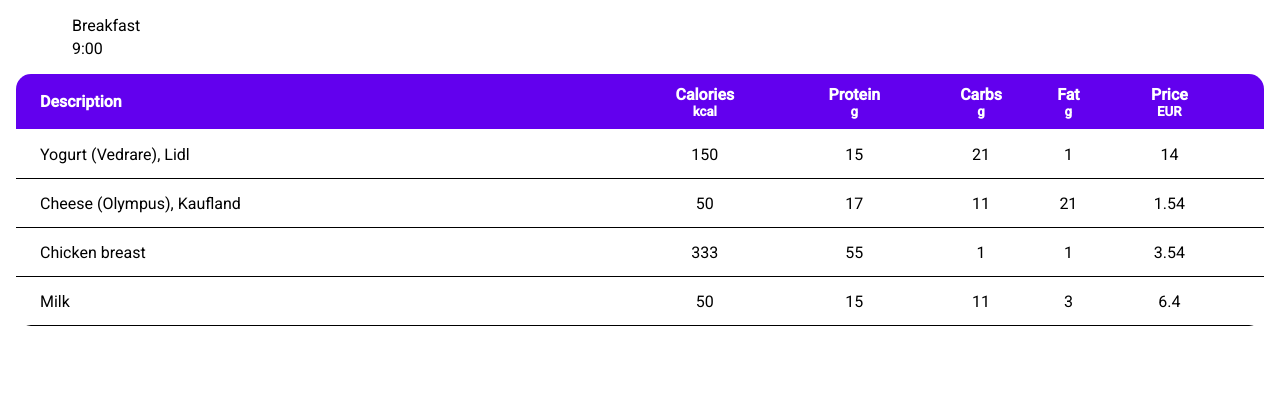
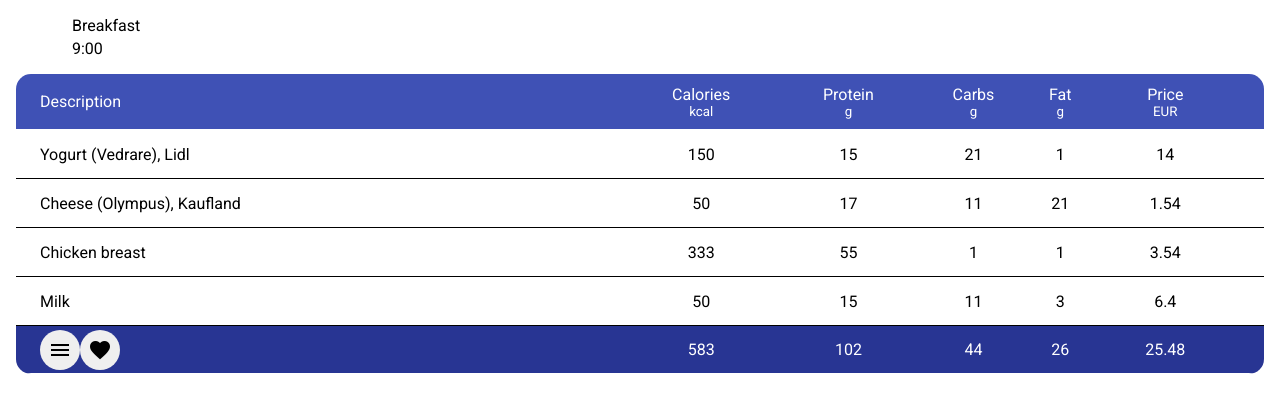
Before and after one commit to vanshianec/nutrition-assistant-fe, an Angular app: page / in a window 1280 px wide. Shown: the top 412 px of the page. Built offline with nearby package versions, Linux system fonts and the light colour scheme.

Commit message:
[NA-4] Add table footer displaying total amount from each column

```diff
--- a/src/app/app.module.ts
+++ b/src/app/app.module.ts
@@ -8,6 +8,7 @@ import {MatCardModule} from '@angular/material/card';
 import {MatButtonModule} from "@angular/material/button";
 import {MatTableModule} from '@angular/material/table';
 import { FoodTableComponent } from './core/meal/content/food-table/food-table.component';
+import {MatIconModule} from "@angular/material/icon";
 
 @NgModule({
   declarations: [
@@ -20,7 +21,8 @@ import { FoodTableComponent } from './core/meal/content/food-table/food-table.co
     BrowserAnimationsModule,
     MatCardModule,
     MatButtonModule,
-    MatTableModule
+    MatTableModule,
+    MatIconModule
   ],
   providers: [],
   bootstrap: [AppComponent]
--- a/src/app/core/meal/content/food-table/food-table.component.html
+++ b/src/app/core/meal/content/food-table/food-table.component.html
@@ -4,13 +4,26 @@
   <ng-container matColumnDef="{{column.name}}" *ngFor="let column of columnData; first as isFirst">
     <div>
       <th mat-header-cell *matHeaderCellDef>
-        <div class = "header-cell-content">
+        <div class="header-cell-content">
           <span>{{column.name | titlecase}}</span>
           <small>{{column?.displayUnit}}</small>
         </div>
       </th>
     </div>
     <td mat-cell *matCellDef="let element"> {{element[column.name]}} </td>
+    <ng-container  *ngIf="isFirst">
+      <td mat-footer-cell *matFooterCellDef>
+        <button mat-icon-button color="primary" aria-label="Example icon button with a heart icon">
+          <mat-icon>menu</mat-icon>
+        </button>
+        <button mat-icon-button color="primary" aria-label="Example icon button with a heart icon">
+          <mat-icon>favorite</mat-icon>
+        </button>
+      </td>
+    </ng-container >
+    <ng-container *ngIf="!isFirst">
+      <td mat-footer-cell *matFooterCellDef>{{getTotalAmount(column.name) | number}}</td>
+    </ng-container>
   </ng-container>
 
   <!-- Expanded Content Column - The detail row is made up of this one column that spans across all columns -->
@@ -38,4 +51,5 @@
       (click)="expandedElement = expandedElement === element ? null : element">
   </tr>
   <tr mat-row *matRowDef="let row; columns: ['expandedDetail']" class="detail-row"></tr>
+  <tr mat-footer-row *matFooterRowDef="columnToDisplay"></tr>
 </table>
--- a/src/app/core/meal/content/food-table/food-table.component.scss
+++ b/src/app/core/meal/content/food-table/food-table.component.scss
@@ -13,11 +13,12 @@ tr.detail-row {
   height: 0;
 }
 
-.mat-header-cell:not(:first-child), .mat-cell:not(:first-child) {
+.mat-header-cell:not(:first-child), td.mat-footer-cell:not(:first-child), .mat-cell:not(:first-child) {
   text-align: center;
 }
 
 .header-cell-content span, small {
+  font-weight: normal;
   display: block;
 }
 
@@ -25,7 +26,11 @@ tr.detail-row {
   background-color: $primary;
 }
 
-.mat-header-row th {
+.mat-footer-row {
+  background-color: $secondary-variant;
+}
+
+.mat-header-row th, .mat-footer-row td {
   color: white;
 }
 
--- a/src/app/core/meal/content/food-table/food-table.component.ts
+++ b/src/app/core/meal/content/food-table/food-table.component.ts
@@ -28,8 +28,14 @@ export class FoodTableComponent implements OnInit {
 
   columnToDisplay: string[] | undefined;
 
-  ngOnInit() : void {
+  ngOnInit(): void {
     this.columnToDisplay = this.columnData.map(c => c.name);
+  }
+
+  getTotalAmount(key: string): number {
+    return this.dataSource
+      .map(column => +column[key as keyof Food])
+      .reduce((acc, value) => acc + value, 0);
   }
 }
 
--- a/src/styles/colors.scss
+++ b/src/styles/colors.scss
@@ -1,6 +1,7 @@
-$primary: #6200EE;
-$primary-variant: #3700B3;
-$secondary: #03DAC6;
-$secondary-variant: #018786;
+$primary: #3F51B5;
+$primary-variant: #303F9F;
+$secondary: #303F9F;
+$secondary-variant: #283593;
+$accent: #FF4081;
 
 $error: #B00020;
```
